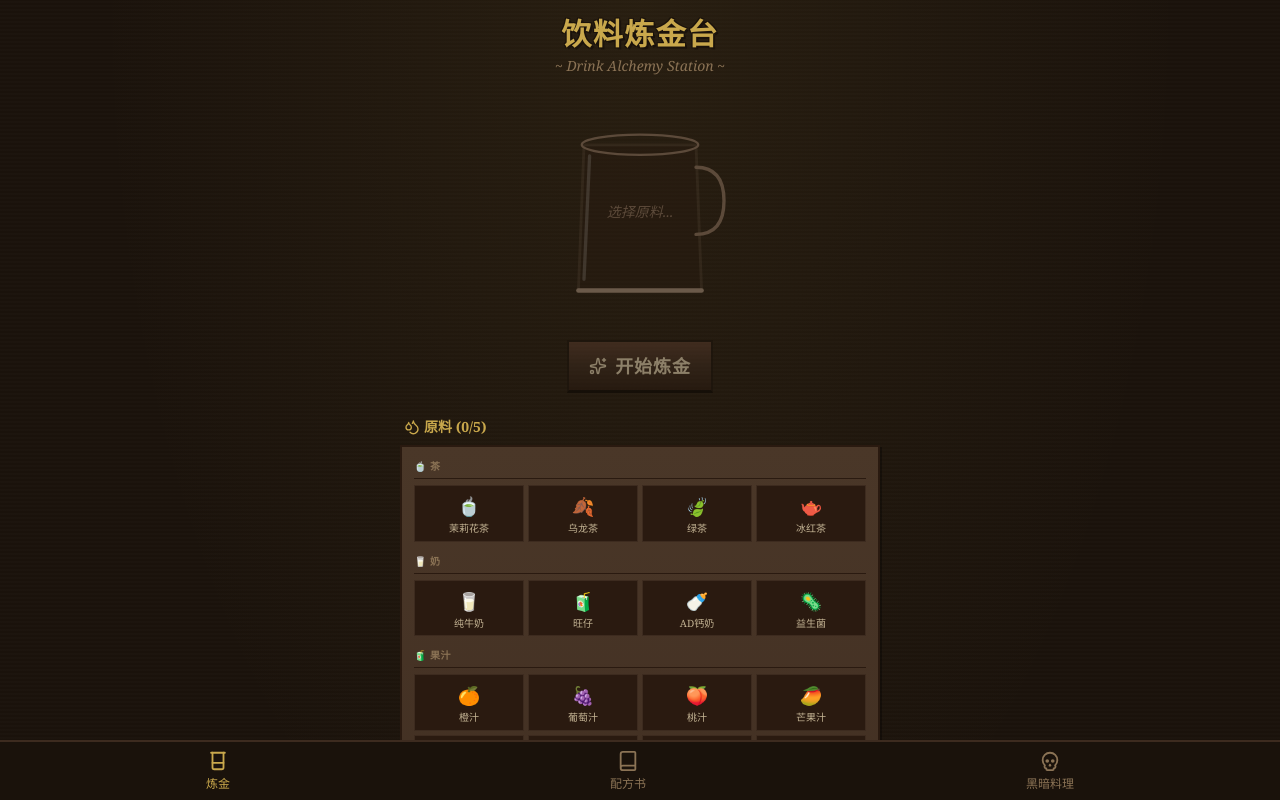
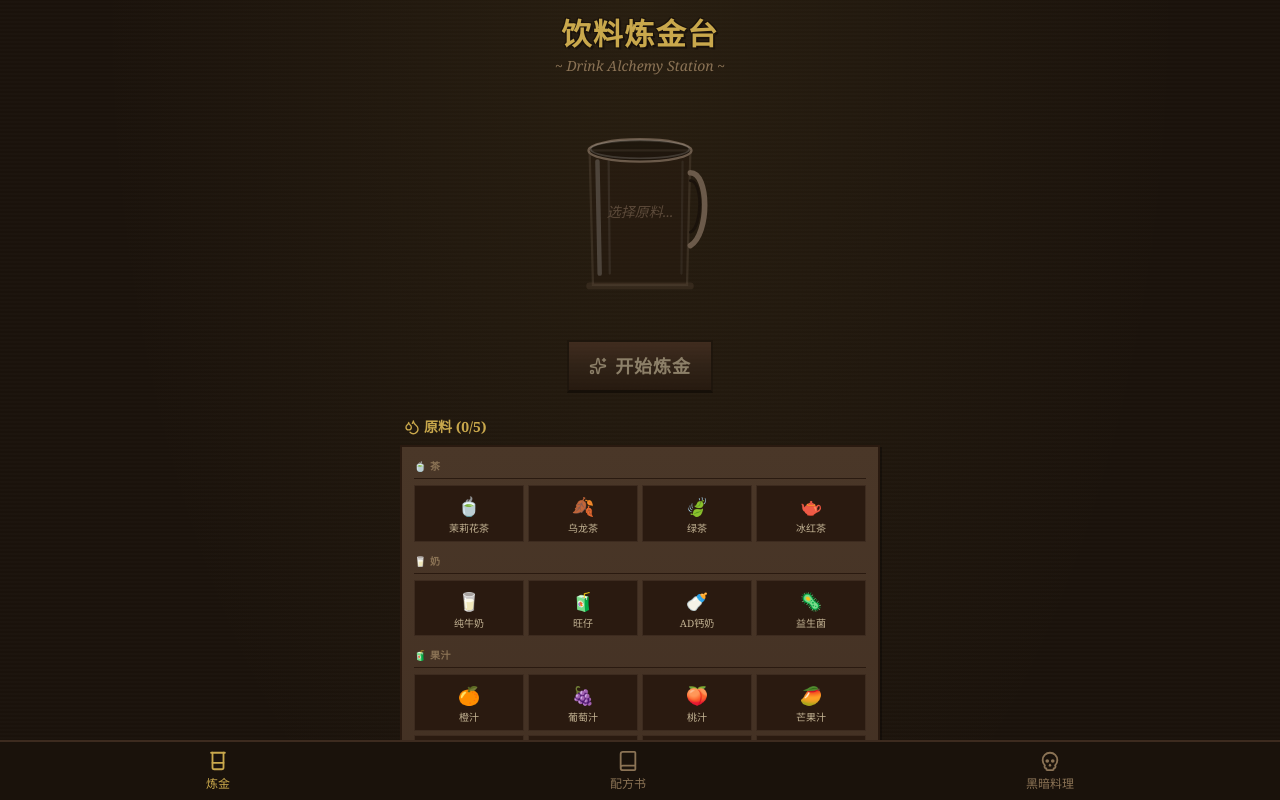
Before and after one commit to ankesu/drink-lab, a React (Vite) app: page / in a window 1280 px wide. Shown: the top 800 px of the page. Built offline with nearby package versions, Linux system fonts and the light colour scheme.

Commit message:
🥛 重画杯子：圆柱杯身 + 精致把手 + 底座

```diff
--- a/src/components/BrewLab.jsx
+++ b/src/components/BrewLab.jsx
@@ -138,56 +138,90 @@ export default function BrewLab({ game, onNavigate }) {
         >
           {/* 杯子 SVG */}
           <svg viewBox="0 0 160 200" className="w-full h-full">
-            {/* 杯身 */}
+            {/* 杯身主体 - 圆柱形 */}
             <path
-              d="M30 40 L25 170 L135 170 L130 40 Z"
+              d="M35 45 L38 165 L122 165 L125 45 Z"
               fill={selected.length >= 1 ? (selected.length >= 2 ? mixedColor : (ingredients.find(i => i.id === selected[0])?.color || '#2a1a10')) : '#2a1a10'}
-              stroke="#5c4a3a"
-              strokeWidth="2.5"
-              opacity={selected.length >= 1 ? 0.92 : 0.25}
+              stroke="#6b5a4a"
+              strokeWidth="2"
+              opacity={selected.length >= 1 ? 0.92 : 0.3}
             />
 
-            {/* 杯身底部加粗 */}
-            <path
-              d="M25 170 L135 170"
-              stroke="#6b5a4a"
-              strokeWidth="4"
-              fill="none"
-              strokeLinecap="round"
+            {/* 杯底底座 */}
+            <rect
+              x="32" y="163" width="96" height="6"
+              rx="3" fill="#5c4a3a"
+              opacity={selected.length >= 1 ? 0.9 : 0.3}
             />
 
             {/* 液体分层效果 */}
             {selected.length >= 1 && selected.map((id, i) => {
               const ing = ingredients.find(x => x.id === id);
-              const layerH = selected.length === 1 ? 130 : 130 / selected.length;
-              const yStart = selected.length === 1 ? 40 : 40 + i * layerH;
+              const layerH = selected.length === 1 ? 112 : 112 / selected.length;
+              const yStart = selected.length === 1 ? 53 : 53 + i * layerH;
               return (
                 <rect
                   key={id}
-                  x="27" y={yStart} width="106" height={Math.max(layerH, 2)}
+                  x="39" y={yStart} width="82" height={Math.max(layerH, 2)}
                   fill={ing?.color || '#888'} opacity="0.75" rx="1"
                 />
               );
             })}
 
-            {/* 玻璃高光 */}
+            {/* 杯口内壁（让杯子有深度） */}
+            <ellipse
+              cx="80" cy="45" rx="46" ry="10"
+              fill="rgba(0,0,0,0.2)"
+              stroke="#6b5a4a"
+              strokeWidth="2"
+            />
+
+            {/* 杯口边缘高光 */}
+            <ellipse
+              cx="80" cy="44" rx="44" ry="8"
+              fill="none"
+              stroke="rgba(255,255,255,0.15)"
+              strokeWidth="1.5"
+            />
+
+            {/* 左侧杯身高光 */}
             <path
-              d="M35 50 L30 160"
-              stroke="rgba(255,255,255,0.12)"
-              strokeWidth="3"
+              d="M42 55 L44 155"
+              stroke="rgba(255,255,255,0.18)"
+              strokeWidth="4"
+              fill="none"
+              strokeLinecap="round"
+            />
+            <path
+              d="M52 55 L53 155"
+              stroke="rgba(255,255,255,0.08)"
+              strokeWidth="2"
               fill="none"
               strokeLinecap="round"
             />
 
-            {/* 杯口椭圆 */}
-            <ellipse cx="80" cy="40" rx="52" ry="9" fill={selected.length >= 1 ? 'rgba(255,255,255,0.05)' : 'transparent'} stroke="#5c4a3a" strokeWidth="2" />
+            {/* 右侧杯身高光（窄一点） */}
+            <path
+              d="M118 55 L117 155"
+              stroke="rgba(255,255,255,0.06)"
+              strokeWidth="2"
+              fill="none"
+              strokeLinecap="round"
+            />
 
-            {/* 把手 */}
+            {/* 把手 - 精致小弧线 */}
             <path
-              d="M130 60 Q155 60 155 90 Q155 120 130 120"
+              d="M125 65 C142 65, 142 120, 125 130"
               fill="none"
-              stroke="#5c4a3a"
-              strokeWidth="3"
+              stroke="#6b5a4a"
+              strokeWidth="5"
+              strokeLinecap="round"
+            />
+            <path
+              d="M125 72 C136 72, 136 113, 125 118"
+              fill="none"
+              stroke="#1a120b"
+              strokeWidth="2.5"
               strokeLinecap="round"
             />
           </svg>
```
Also changed, not shown: 2 other files (tests, documents, lock files or other folders).
